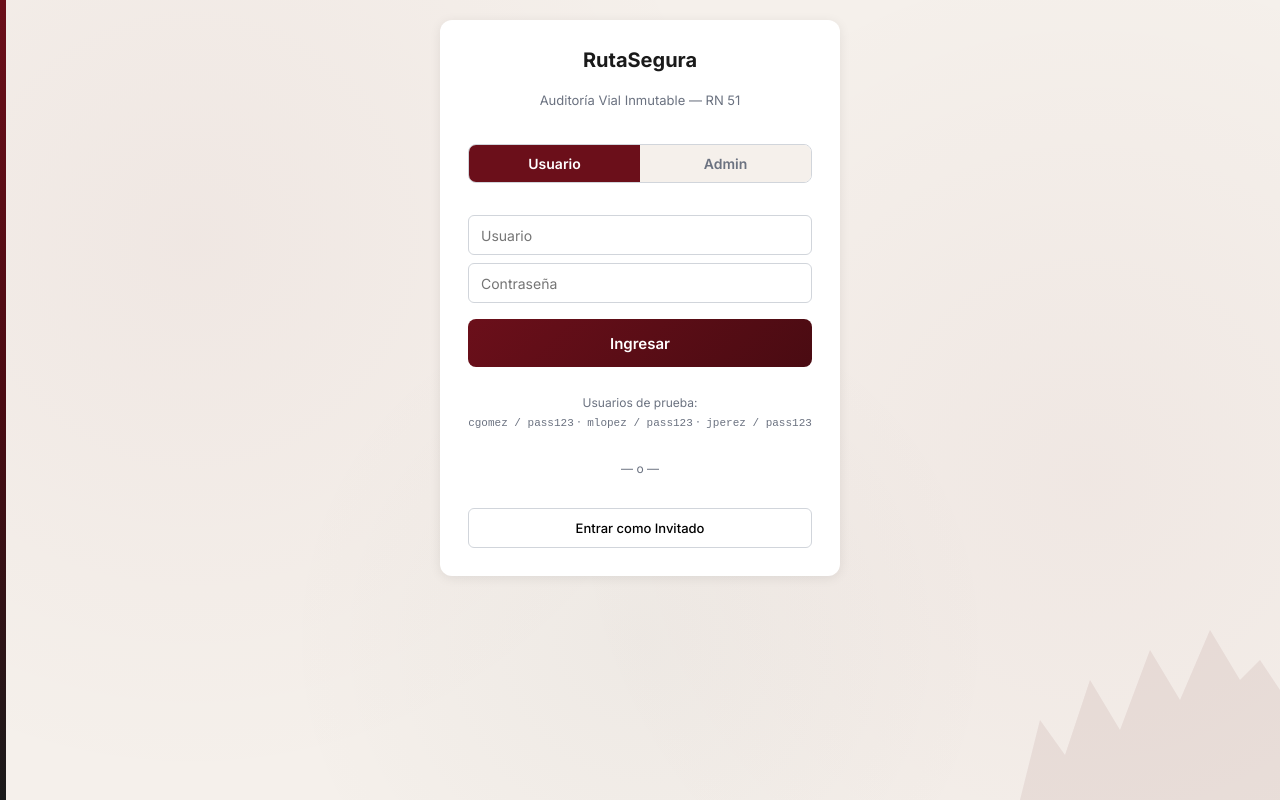
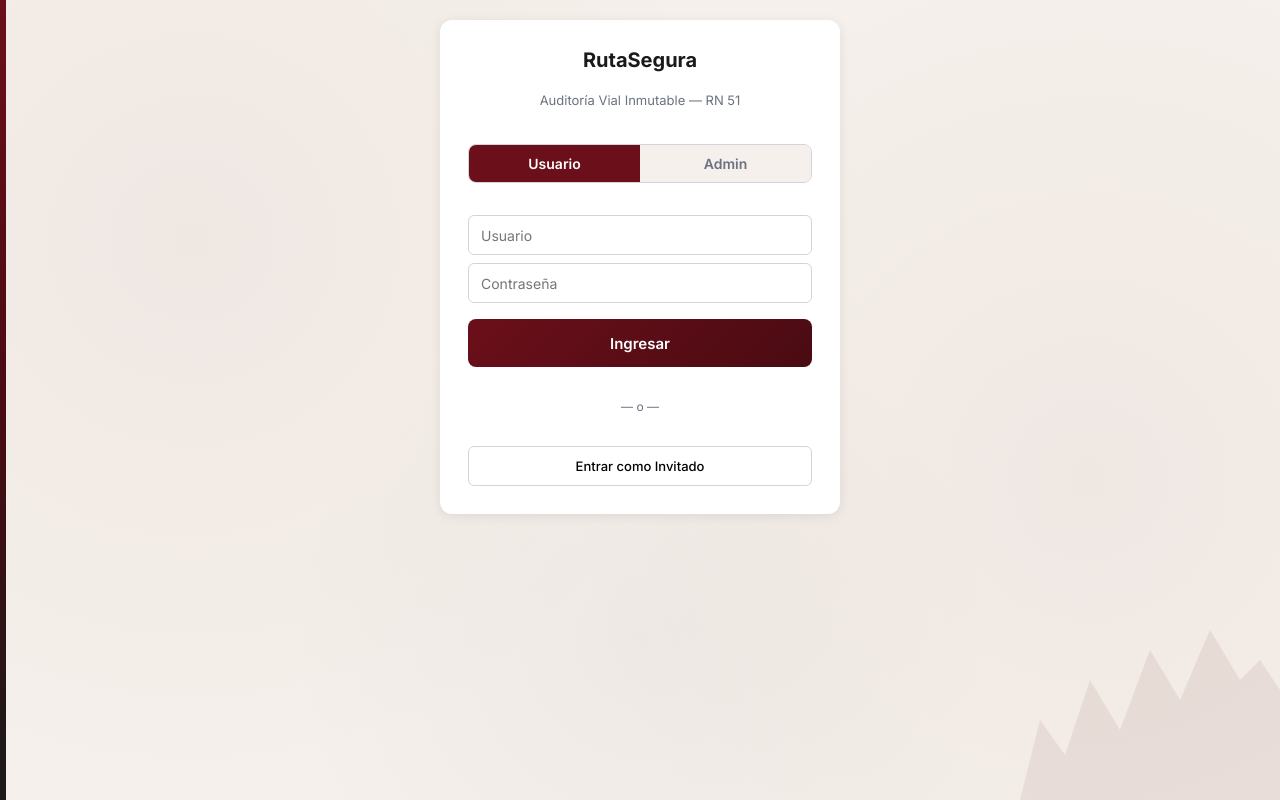
Before and after one commit to Antony27c/Arikiv, a React (Vite) app in the folder frontend/: page / in a window 1280 px wide. Built offline with nearby package versions, Linux system fonts and the light colour scheme; no server answers.

Commit message:
fix: remove test user credentials from login page

```diff
--- a/frontend/src/pages/LoginPage.jsx
+++ b/frontend/src/pages/LoginPage.jsx
@@ -58,15 +58,6 @@ export default function LoginPage() {
           </button>
         </form>
 
-        {tab === "user" && (
-          <div style={{ marginTop: 12, fontSize: 12, color: "var(--texto-secundario)", textAlign: "center" }}>
-            <p style={{ marginBottom: 4 }}>Usuarios de prueba:</p>
-            <code style={{ fontSize: 11 }}>cgomez / pass123</code> &middot;
-            <code style={{ fontSize: 11 }}> mlopez / pass123</code> &middot;
-            <code style={{ fontSize: 11 }}> jperez / pass123</code>
-          </div>
-        )}
-
         <div style={{ margin: "16px 0", textAlign: "center", color: "var(--texto-secundario)", fontSize: 12 }}>
           — o —
         </div>
```
